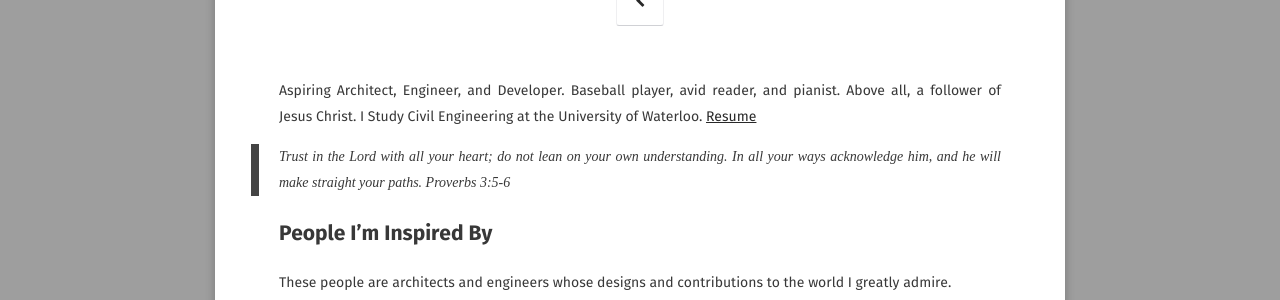
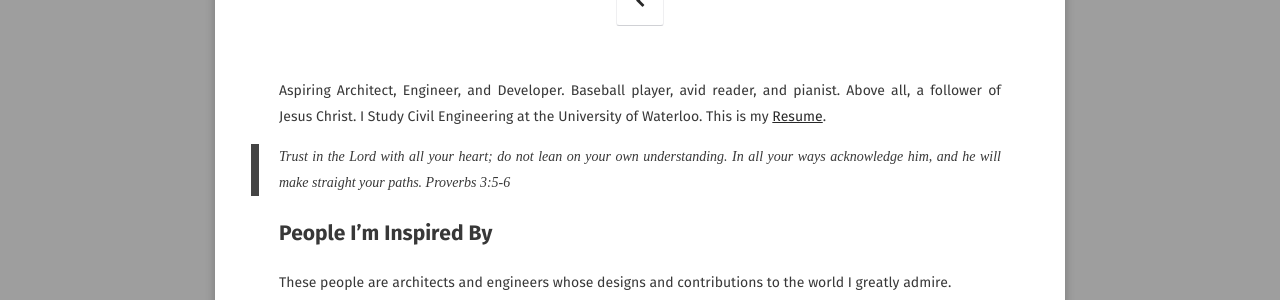
Before and after one commit to tnecniv22/Blog-Version-2017, a Jekyll site: the page built from about/index.md, in a window 1280 px wide. Shown: the part 211-511 px from the top of the page. Built offline with Jekyll 4.4.1, drawn with Linux system fonts in a browser that asks for light colours; some web fonts are replaced.

Commit message:
more edits

```diff
--- a/about/index.md
+++ b/about/index.md
@@ -7,7 +7,7 @@ comments: false
 ---
 
 Aspiring Architect, Engineer, and Developer. Baseball player, avid reader, and pianist. Above all, a follower of Jesus Christ.
-I Study Civil Engineering at the University of Waterloo. <a href="Resume.pdf">Resume</a>
+I Study Civil Engineering at the University of Waterloo. This is my <a href="/assets/img/About/Resume.pdf">Resume</a>.
 
 > Trust in the Lord with all your heart; do not lean on your own understanding. In all your ways acknowledge him, and he will make straight your paths. Proverbs 3:5-6
 
```
Also changed, not shown: 1 other file.
